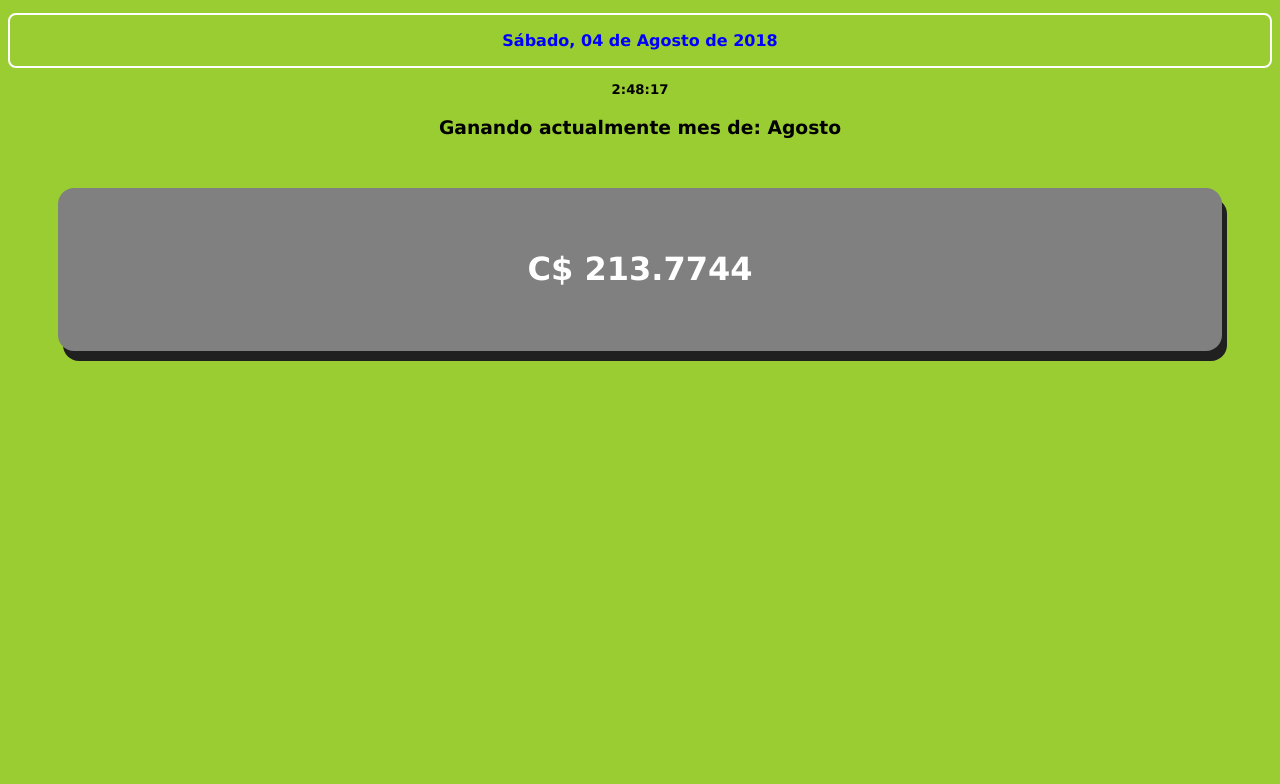
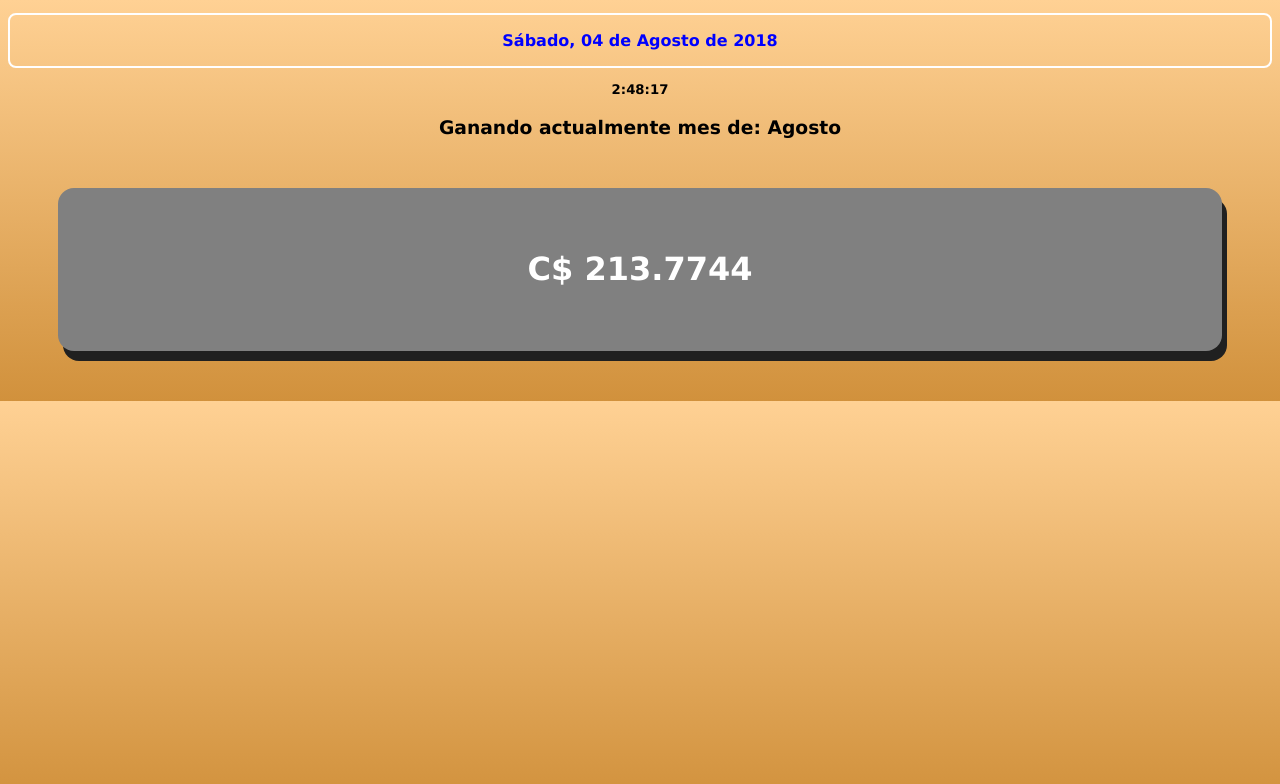
Before and after one commit to jonathanquehay/ganancias, a plain HTML site: page index.html in a window 1280 px wide. Drawn offline with Linux system fonts and the light colour scheme.

Commit message:
Agregando a repo

```diff
--- a/estilos.css
+++ b/estilos.css
@@ -1,5 +1,7 @@
 body{
-    background:yellowgreen;
+    background: -webkit-linear-gradient( #FFD194, #D1913C);  /* Chrome 10-25, Safari 5.1-6 */
+    background: linear-gradient( #FFD194, #D1913C); /* W3C, IE 10+/ Edge, Firefox 16+, Chrome 26+, Opera 12+, Safari 7+ */
+
 }
 .contenedor1{
     text-align: center;
```
